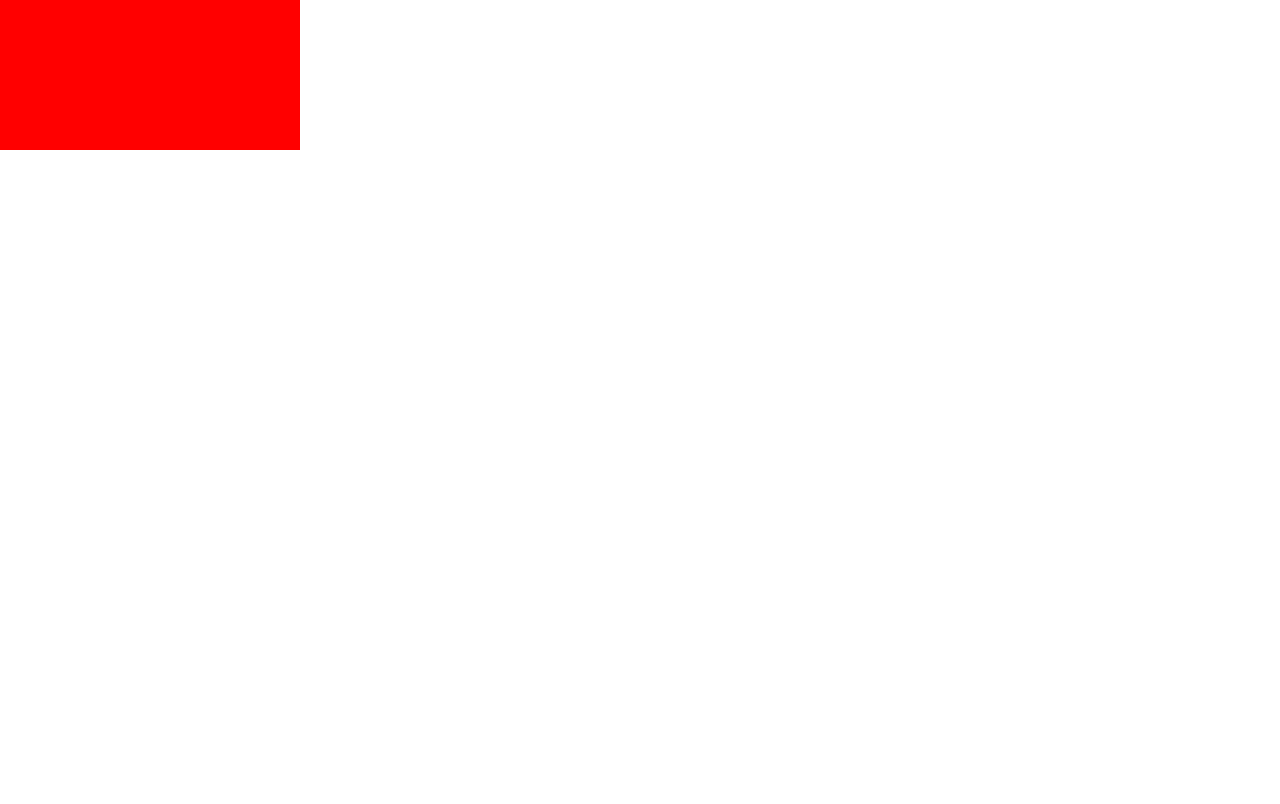
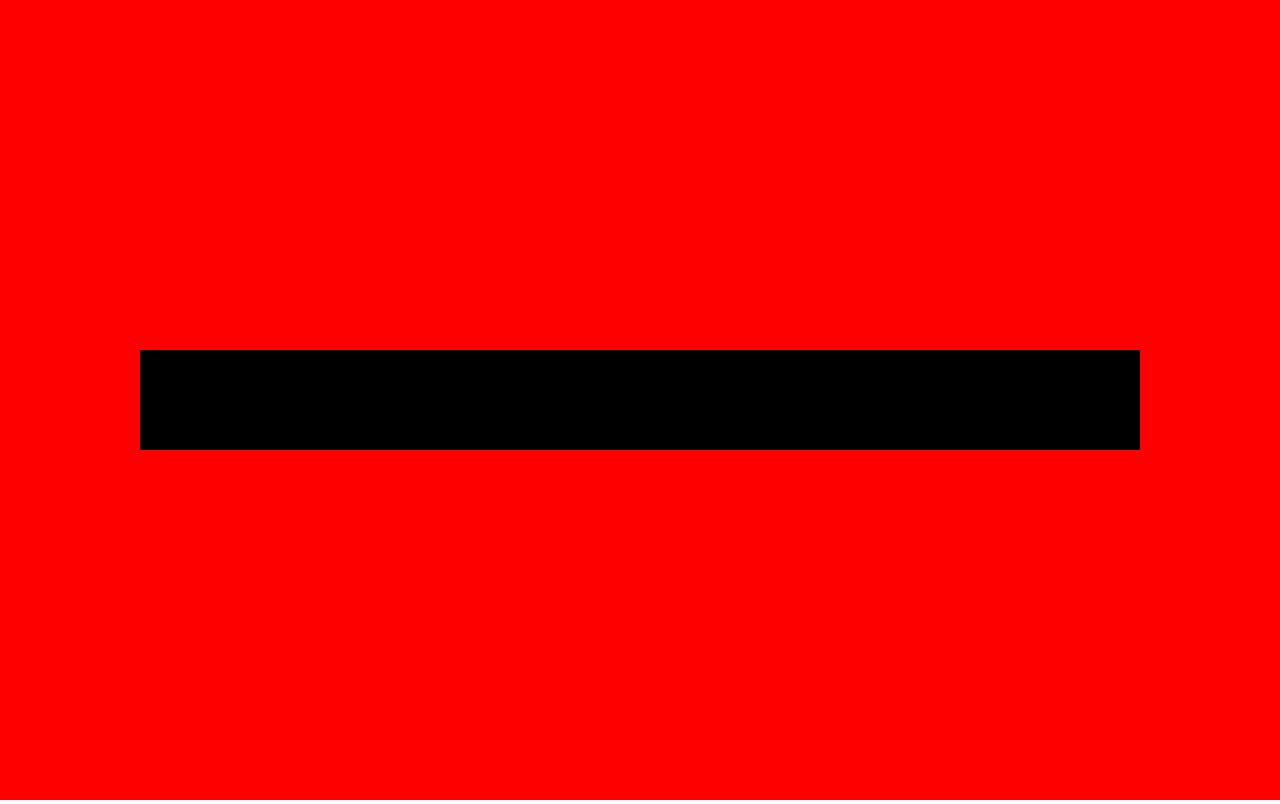
Before and after one commit to IAFahim/CanYouGuess, a plain HTML site: page index.html in a window 1280 px wide. Drawn offline with Linux system fonts and the light colour scheme.

Commit message:
i forgot closing tag

```diff
--- a/index.html
+++ b/index.html
@@ -7,6 +7,6 @@
 </head>
 <body>
 <canvas id="canvas"></canvas>
-<script type="text/javascript" src="src/js/index.js"
+<script type="text/javascript" src="src/js/index.js"></script>
 </body>
 </html>
```
